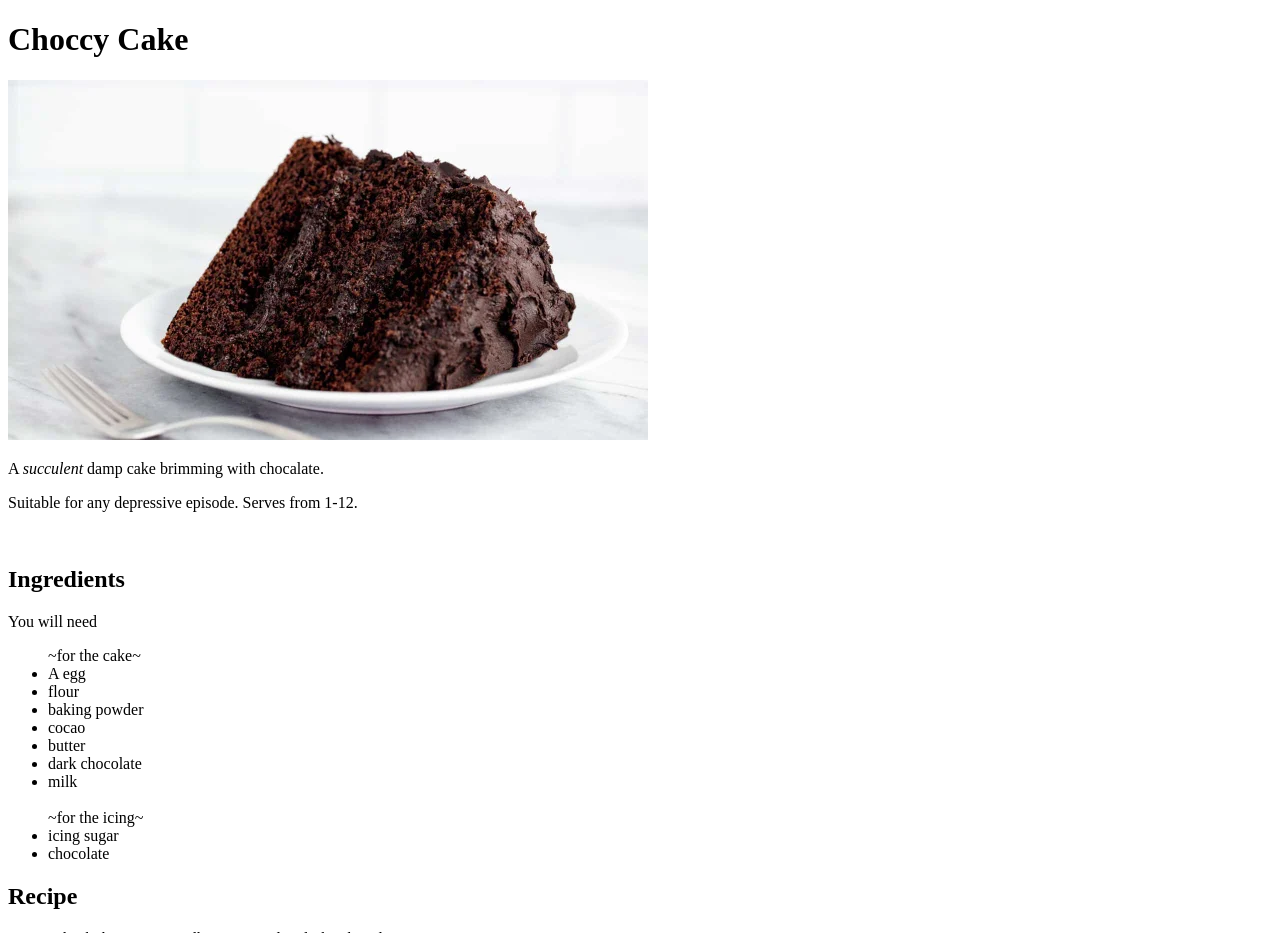
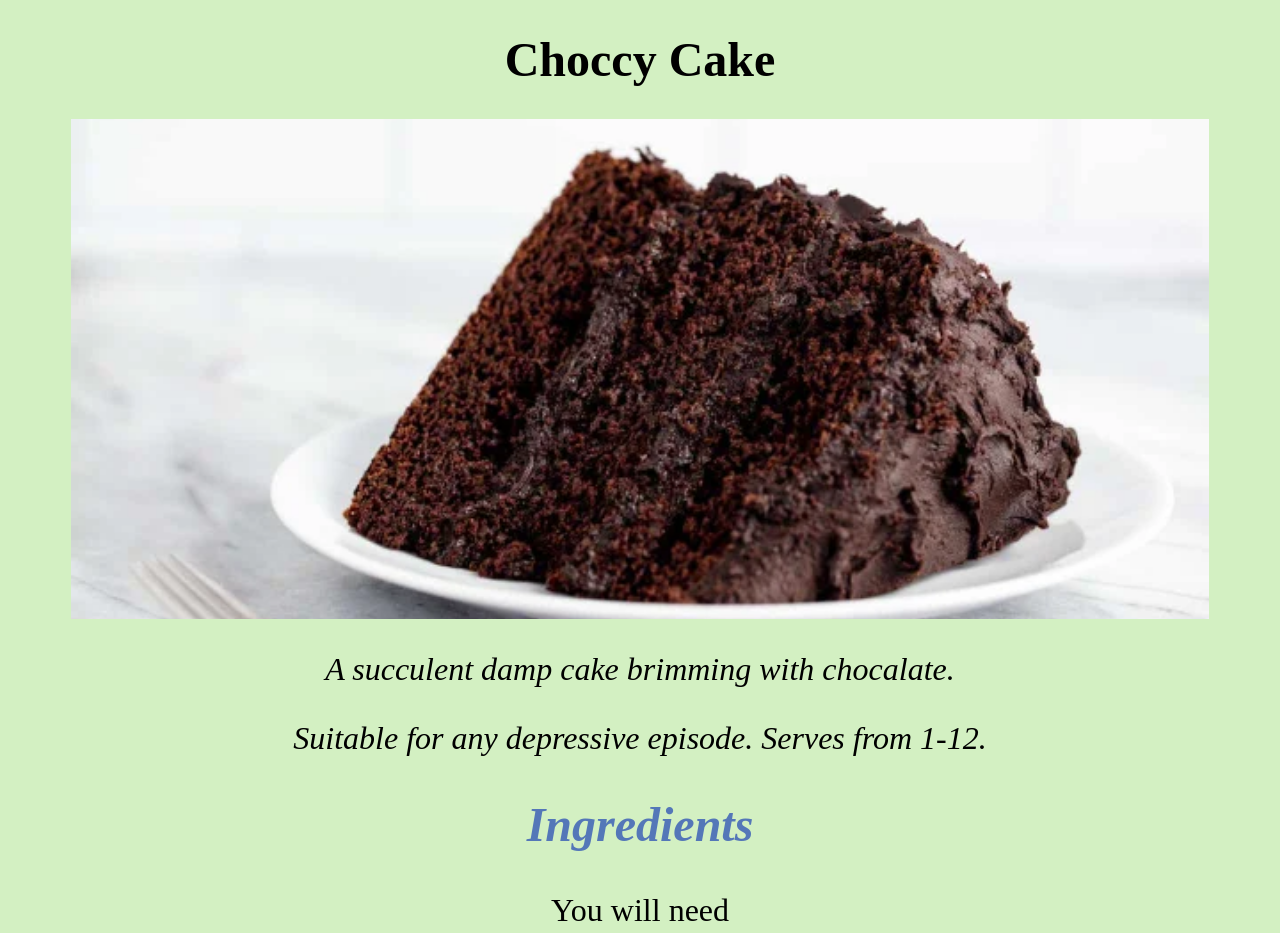
Before and after one commit to okannnn/odin-recipes, a plain HTML site: page recipes/choccy-cake.html in a window 1280 px wide. Shown: the top 933 px of the page. Drawn offline with Linux system fonts and the light colour scheme.

Commit message:
add css file and made preliminary touches
needs to be reworked at some point

```diff
--- a/recipes/choccy-cake.html
+++ b/recipes/choccy-cake.html
@@ -5,26 +5,26 @@
     <head>
         <meta charset="utf-8">
         <title>Choccy Cake</title>
-
+        <link rel="stylesheet" href="../styles.css">
     </head>
 
 
 
     <body>
-        <h1>Choccy Cake</h1>
+        <h1 class="recipe title">Choccy Cake</h1>
 
-        <img src="../img/choccy_cake.webp"
+        <img class="recipe head-image"
+        src="../img/choccy_cake.webp"
             alt="chocolate cake image"
             width="640">
 
-        <p>A <em>succulent</em> damp cake brimming with chocalate.</p>
-        <p>Suitable for any depressive episode. Serves from 1-12.</p>
+        <p class="subtitle ">A <em>succulent</em> damp cake brimming with chocalate.</p>
+        <p class="subtitle ">Suitable for any depressive episode. Serves from 1-12.</p>
 
-        <br>
-        <h2>Ingredients</h2>
-        <p>You will need</p>
+        <h2 class="ingredients subtitle">Ingredients</h2>
+        <p class="ingredients list">You will need</p>
 
-        <ul>
+        <ul class="ingredients list">
             ~for the cake~
             <li>A egg</li>
             <li>flour</li>
--- /dev/null
+++ b/styles.css
@@ -0,0 +1,44 @@
+* {
+    background-color: rgb(211, 240, 194);
+    font-family: "NTR";
+
+}
+
+
+
+.head-image{
+    display:block;
+    margin-left:auto;
+    margin-right: auto;
+    width:90%;
+    height:500px;
+    object-fit: cover;
+
+
+}
+
+.title{
+    text-align: center;
+    font-size: 48px;
+}
+
+.recipe.links{
+    text-align: center;
+    font-size: 32px;
+}
+
+.subtitle{
+    text-align: center;
+    font-size: 32px;
+    font-style: italic;
+}
+
+.ingredients.subtitle{
+font-size: 48px;
+color:rgb(84, 119, 184)
+}
+
+.ingredients.list{
+    font-size:32px;
+    text-align: center;
+}
```
Also changed, not shown: index.html (+5 -3 lines), img/kitchen.jpg (added).
